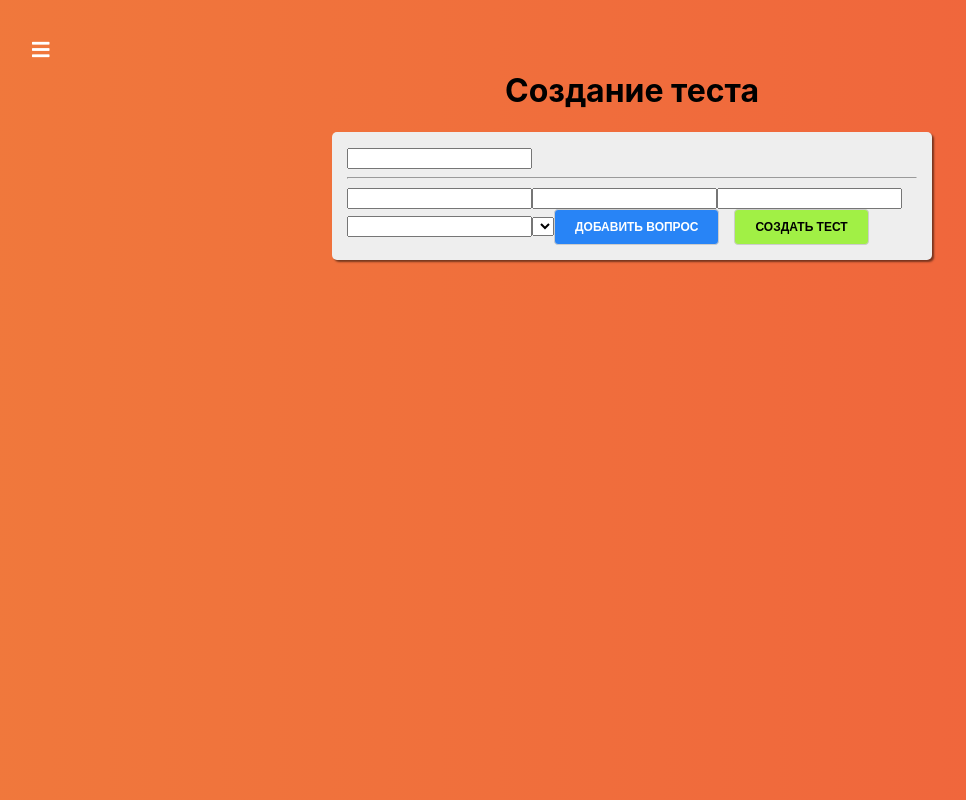
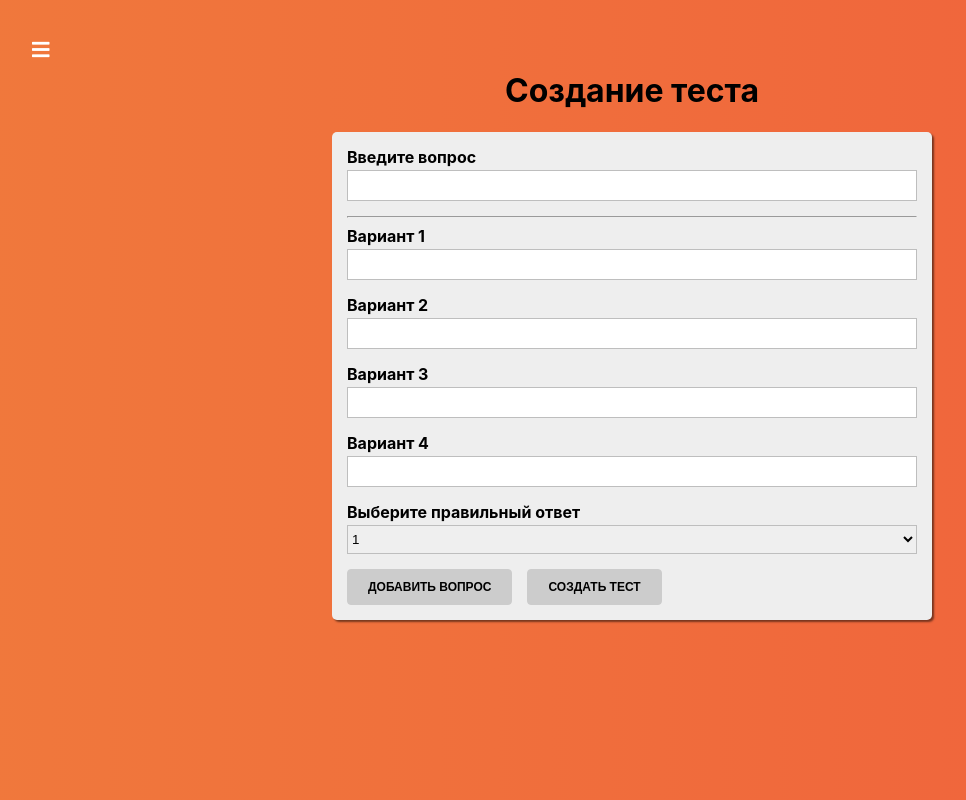
Before and after one commit to DarkenF/react-quiz, a React app: page /quiz-creator in a window 1280 px wide. Shown: the whole page, without its empty margins (8-974 px from the left). Built offline with nearby package versions, Linux system fonts and the light colour scheme; the HTML template or start-up script is replaced by a standard one.

Commit message:
Done quizCreator without serverExchange

```diff
--- /dev/null
+++ b/src/HOC/Auxiliary/Auxiliary.js
@@ -0,0 +1,3 @@
+const Auxiliary = (props) => props.children
+
+export default Auxiliary
--- /dev/null
+++ b/src/components/UI/Select/Select.js
@@ -0,0 +1,30 @@
+import React from "react";
+import classes from './Select.module.css'
+
+const Select = props => {
+    const htmlFor= `${props.label}-${Math.random()}`
+
+    return (
+        <div className={classes.Select}>
+            <label htmlFor={htmlFor}>{props.label}</label>
+            <select
+                id={htmlFor}
+                value={props.value}
+                onChange={props.onChange}
+            >
+                { props.options.map( (option, index) => {
+                    return (
+                        <option
+                            value={option.value}
+                            key={option.value + index}
+                        >
+                            {option.text}
+                        </option>
+                    )
+                })}
+            </select>
+        </div>
+    )
+}
+
+export default Select
--- /dev/null
+++ b/src/components/UI/Select/Select.module.css
@@ -0,0 +1,20 @@
+.Select {
+    margin-bottom: 15px;
+}
+.Select label{
+    margin:0 0 3px 0;
+    padding: 0;
+    font-weight: bold;
+    display: block;
+}
+
+.Select select{
+    display: block;
+    box-sizing: border-box;
+    border: 1px solid #bebebe;
+    margin: 0 0 5px;
+    height: 29px;
+    width: 100%;
+    outline: none;
+    transition: all .3s ease-in-out;
+}
--- a/src/containers/Auth/Auth.js
+++ b/src/containers/Auth/Auth.js
@@ -72,8 +72,6 @@
     }
 
     onChangeHandler = (event, controlName) => {
-        console.log(`${controlName}`, event.target.value)
-
         const formControls = {...this.state.formControls}
         const control = {...formControls[controlName]}
 
--- a/src/containers/QuizCreator/QuizCreator.js
+++ b/src/containers/QuizCreator/QuizCreator.js
@@ -1,22 +1,140 @@
 import React, {Component} from "react";
 import classes from './QuizCreator.module.css'
 import Button from "../../components/UI/Button/Button";
+import Input from "../../components/UI/Input/Input";
+import Select from "../../components/UI/Select/Select";
+import {createControl, validate, validateForm} from "../../form/formFrame";
+import Auxiliary from "../../HOC/Auxiliary/Auxiliary";
+
+
+function createOptionControl(number) {
+    return createControl(
+    {
+        label: `Вариант ${number}`,
+        errorMessage: 'Значение не может быть пустым',
+        id: number
+    }, {required: true})
+}
+
+function createFormControls() {
+    return {
+        question:createControl({
+            label: 'Введите вопрос',
+            errorMessage: 'Вопрос не может быть пустым'
+        }, {required: true}),
+        option1: createOptionControl(1),
+        option2: createOptionControl(2),
+        option3: createOptionControl(3),
+        option4: createOptionControl(4)
+    }
+}
 
 export default class QuizCreator extends Component{
+
+    state = {
+        isFormValid: false,
+        quiz: [],
+        formControls: createFormControls(),
+        rightAnswerId: 1
+    }
 
     submitHandler= (event) => {
         event.preventDefault()
     }
 
-    addQuestionHandler = () => {
+    addQuestionHandler = (event) => {
+        event.preventDefault()
 
+        const quiz = [...this.state.quiz]
+        const index = quiz.length + 1
+
+        const {question, option1, option2, option3, option4} = this.state.formControls
+
+        const questionItem = {
+            question: question.value,
+            id: index,
+            rightAnswerId: this.state.rightAnswerId,
+            answers: [
+                {text: option1.value, id: option1.id},
+                {text: option2.value, id: option2.id},
+                {text: option3.value, id: option3.id},
+                {text: option4.value, id: option4.id}
+            ]
+        }
+
+        quiz.push(questionItem)
+
+        this.setState({
+            quiz,
+            isFormValid: false,
+            formControls: createFormControls(),
+            rightAnswerId: 1
+        })
     }
 
-    createQuizHandler = () => {
+    createQuizHandler = (event) => {
+        event.preventDefault()
 
+        console.log(this.state.quiz)
+        //TODO: Server
+    }
+
+    changeHandler = (value, controlName) => {
+        const formControls = {...this.state.formControls}
+        const control = {...formControls[controlName]}
+
+        control.touched = true
+        control.value = value
+        control.valid = validate(control.value, control.validation)
+
+        formControls[controlName] = control
+
+        this.setState({
+            formControls,
+            isFormValid: validateForm(formControls)
+        })
+    }
+
+    renderControls( ) {
+        return Object.keys(this.state.formControls).map((controlName, index)=> {
+            const control = this.state.formControls[controlName]
+
+            return (
+                <Auxiliary key={controlName+index}>
+                    <Input
+                        label={control.label}
+                        value={control.value}
+                        valid={control.valid}
+                        shouldValidate={!!control.validation}
+                        touched={control.touched}
+                        errorMessage={control.errorMessage}
+                        onChange={event => this.changeHandler(event.target.value, controlName)}
+                    />
+                    {(index === 0 ) ? <hr/> : null}
+                </Auxiliary>
+            )
+        })
+    }
+
+    selectChangeHandler = (event) => {
+        this.setState({
+            rightAnswerId: +event.target.value
+        })
     }
 
     render() {
+        const select = <Select
+            label='Выберите правильный ответ'
+            value={this.state.rightAnswerId}
+            onChange={this.selectChangeHandler}
+            options={[
+                {text:1, value: 1},
+                {text:2, value: 2},
+                {text:3, value: 3},
+                {text:4, value: 4}
+            ]}
+        />
+
         return (
             <div className={classes.QuizCreator}>
                 <div>
@@ -24,18 +142,14 @@
 
                     <form onSubmit={this.submitHandler}>
 
-                        <input type="text"/>
-                        <hr/>
-                        <input type="text"/>
-                        <input type="text"/>
-                        <input type="text"/>
-                        <input type="text"/>
+                        {this.renderControls()}
 
-                        <select></select>
+                        {select}
 
                         <Button
                             type='primary'
                             onClick={this.addQuestionHandler}
+                            disabled={!this.state.isFormValid}
                         >
                             Добавить вопрос
                         </Button>
@@ -43,6 +157,7 @@
                         <Button
                             type='success'
                             onClick={this.createQuizHandler}
+                            disabled={this.state.quiz.length === 0}
                         >
                             Создать тест
                         </Button>
--- /dev/null
+++ b/src/form/formFrame.js
@@ -0,0 +1,35 @@
+export function createControl(config, validation) {
+    return {
+        ...config,
+        validation,
+        valid: !validation, // Если validation = null, то valid: true
+        touched: false,
+        value: ''
+    }
+}
+
+export function validate(value, validation = null) {
+    if (!validation){
+        return true
+    }
+
+    let isValid = true
+
+    if (validation.required){
+        isValid = value.trim() !== '' && isValid
+    }
+
+    return isValid
+}
+
+export function validateForm(formControls) {
+    let isFormValid = true
+
+    for (let control in formControls) {
+        if (formControls.hasOwnProperty(control)) {
+            isFormValid = formControls[control].valid && isFormValid
+        }
+    }
+
+    return isFormValid
+}
```
